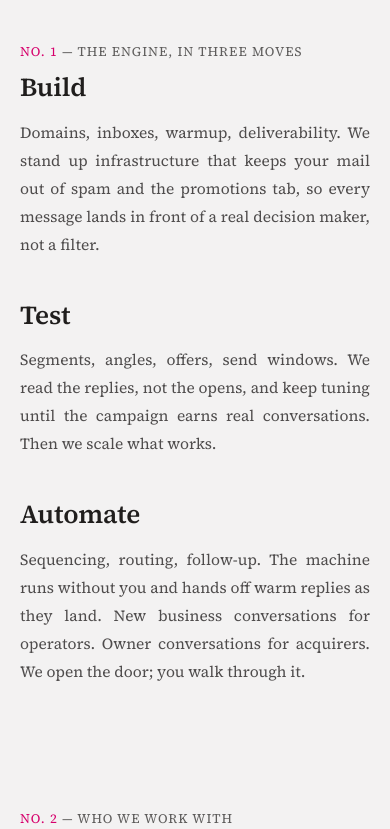
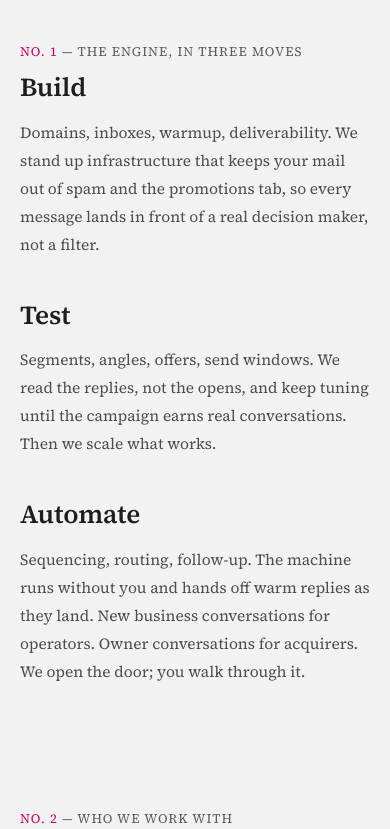
Before and after one commit to copyghost/leadghost-site, a Next.js app: page / in a window 390 px wide. Shown: the part 1155-1984 px from the top of the page. Built offline with nearby package versions, Linux system fonts and the light colour scheme; no server answers.

Commit message:
Left-align body paragraphs (drop justify + hyphenation)
Justified text with auto-hyphenation opened uneven word-spacing "rivers",
worst in the narrow mobile column. Read the case-study and approach paragraphs
as normal left-aligned prose instead.

```diff
--- a/app/globals.css
+++ b/app/globals.css
@@ -47,6 +47,14 @@ html {
 .cmyk-head .plate,
 .cmyk-num .plate {
   display: none;
+}
+
+/* The design justifies body paragraphs with auto-hyphenation, which opens up
+   uneven "rivers" of word spacing (worst in narrow mobile columns). Read them
+   as normal left-aligned prose instead. */
+.lg-page [style*='text-align:justify'] {
+  text-align: left !important;
+  hyphens: none !important;
 }
 
 /* ── Responsive breakpoints ──────────────────────────────────────────────────
```
